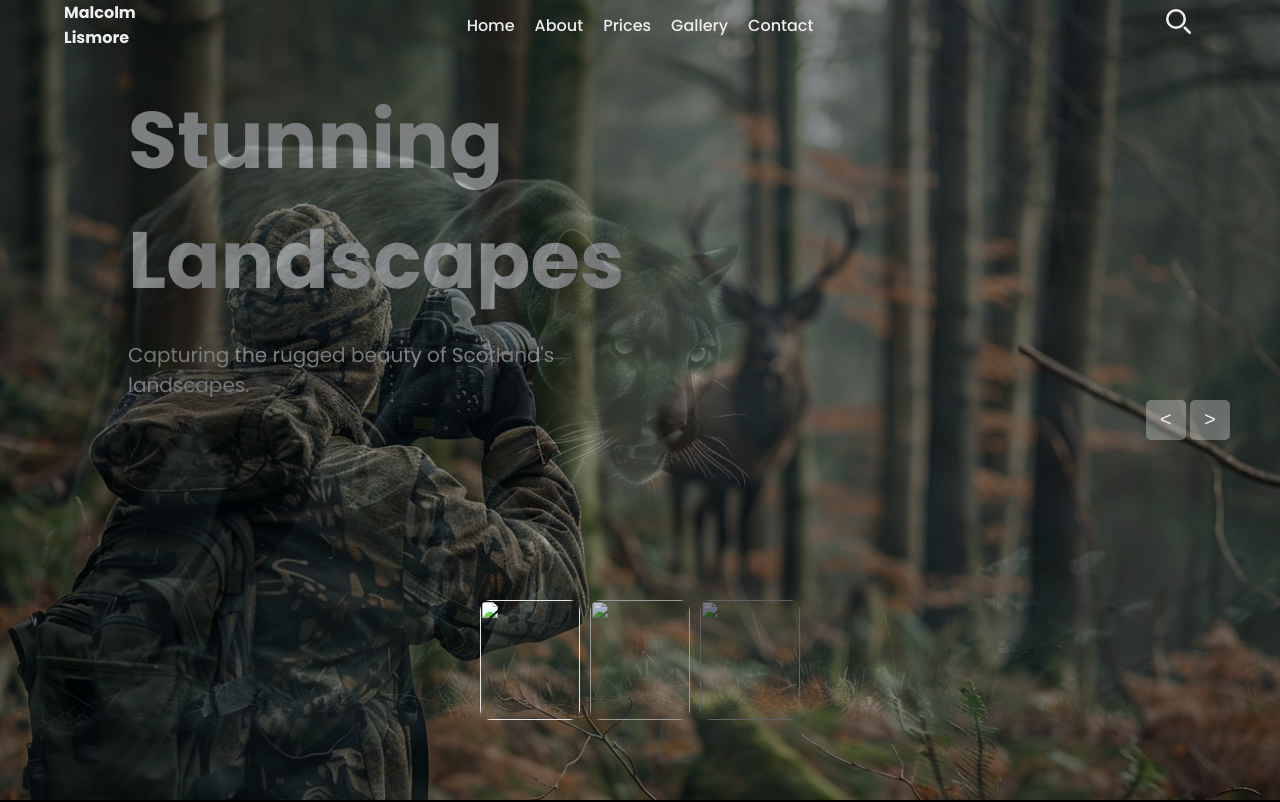
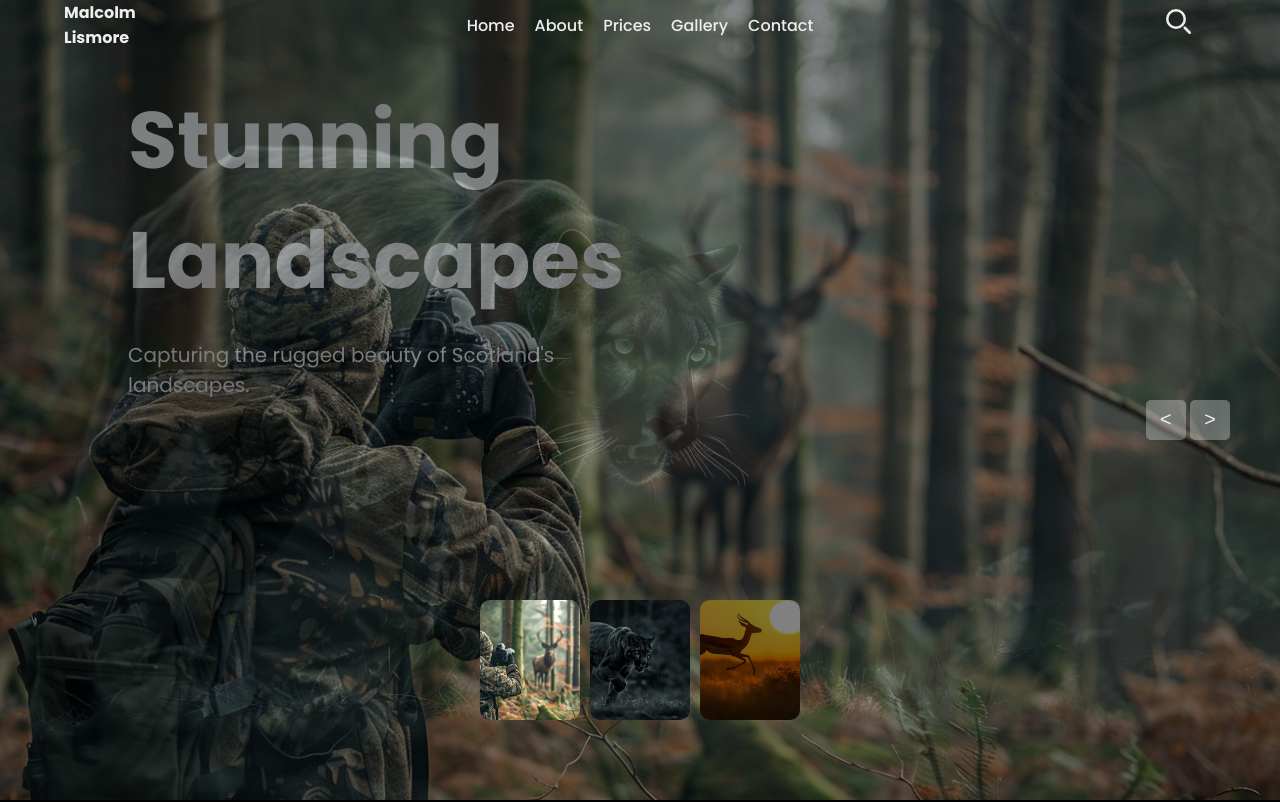
Before and after one commit to Thilina-Samarasinghe/photography-website, a plain HTML site: page index.html in a window 1280 px wide. Shown: the top 802 px of the page. Drawn offline with Linux system fonts and the light colour scheme; some packages are replaced by stand-ins of ours.

Commit message:
index.html

```diff
--- a/index.html
+++ b/index.html
@@ -64,13 +64,13 @@
         <!-- thumbnail -->
         <div class="thumbnail">
             <div class="item active">
-                <img src="image/img1.jpg">
+                <img src="https://github.com/Thilina-Samarasinghe/photography-website/blob/4bc1502c001d327077b4fe1e8c9c33bbb4c73e4d/img1.jpg">
             </div>
             <div class="item">
-                <img src="image/img2.jpg">
+                <img src="https://github.com/Thilina-Samarasinghe/photography-website/blob/8dfc0fb443f10cf707de629945dacd1c4e0fe2ee/img2.jpg">
             </div>
             <div class="item">
-                <img src="image/img3.jpg">
+                <img src="https://github.com/Thilina-Samarasinghe/photography-website/blob/627e25c4fd1107df55c03bd3243eea0d10398bb0/img3.jpg">
             </div>
         </div>
     </div>
```
